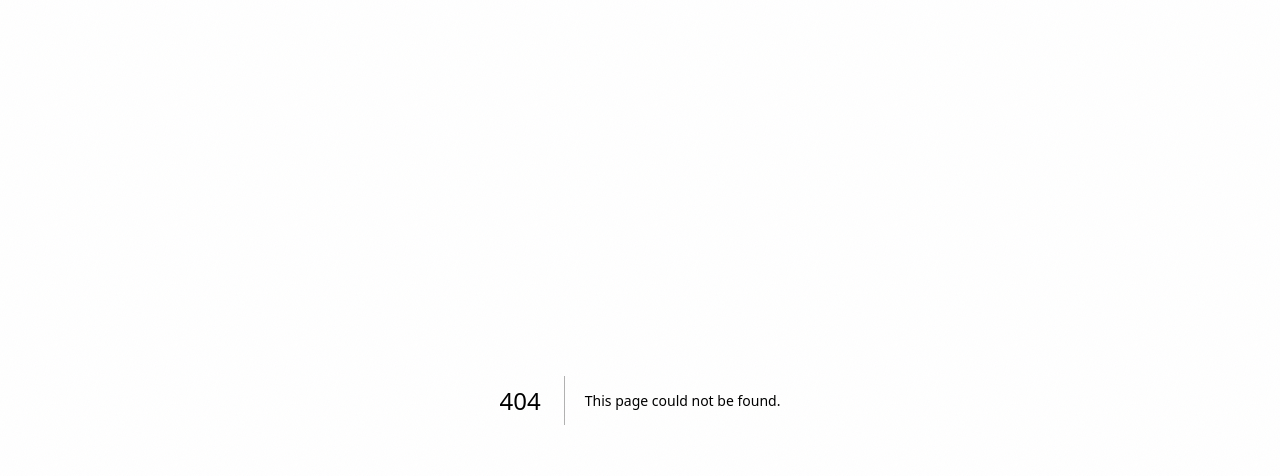
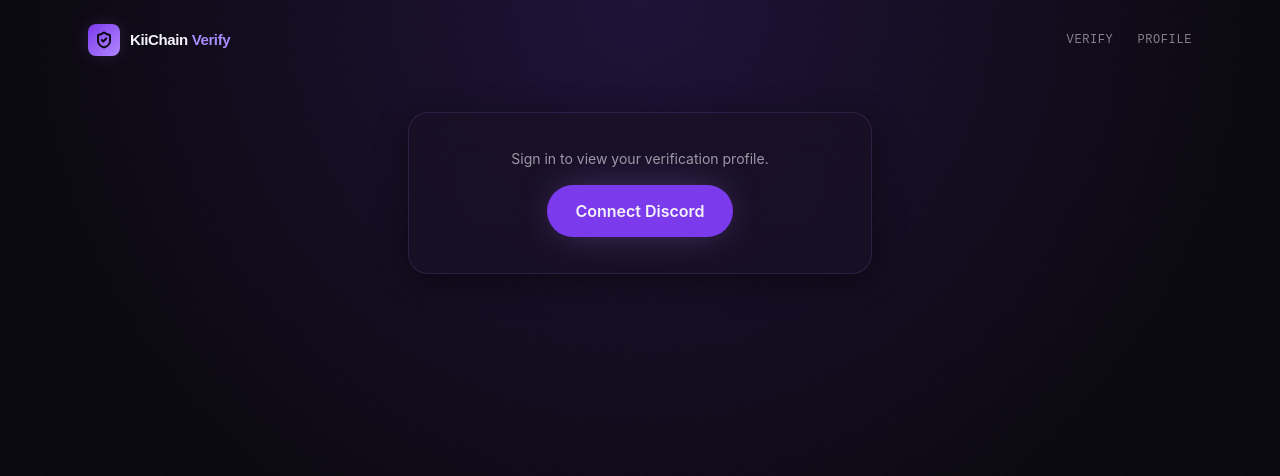
Before and after one commit to Dwise3310/kiichain-role-verification, a Next.js app: page /profile in a window 1280 px wide. Before the commit this address had no page. Shown: the top 476 px of the page. Built offline with nearby package versions, Linux system fonts and the light colour scheme; no server answers.

Commit message:
Add files via upload

```diff
--- /dev/null
+++ b/app/profile/ProfileClient.tsx
@@ -0,0 +1,115 @@
+"use client";
+
+import { useEffect, useState } from "react";
+import { useSession, signIn } from "next-auth/react";
+import Image from "next/image";
+import { Copy, Check, ShieldCheck, Loader2 } from "lucide-react";
+import Navbar from "@/components/Navbar";
+import GlassCard from "@/components/GlassCard";
+import { formatDate } from "@/lib/utils";
+
+interface MeResponse {
+  user: {
+    username: string;
+    avatarUrl: string;
+  };
+  submission: {
+    wallet_address: string;
+    wallet_type: string;
+    role_id: string;
+    status: string;
+    submitted_at: string;
+  } | null;
+}
+
+export default function ProfileClient() {
+  const { status } = useSession();
+  const [data, setData] = useState<MeResponse | null>(null);
+  const [copied, setCopied] = useState(false);
+
+  useEffect(() => {
+    if (status === "authenticated") {
+      fetch("/api/me")
+        .then((r) => r.json())
+        .then(setData);
+    }
+  }, [status]);
+
+  function copyAddress() {
+    if (!data?.submission) return;
+    navigator.clipboard.writeText(data.submission.wallet_address);
+    setCopied(true);
+    setTimeout(() => setCopied(false), 1500);
+  }
+
+  return (
+    <main className="relative min-h-screen">
+      <div className="pointer-events-none absolute inset-0 bg-radial-fade" />
+      <Navbar />
+      <section className="relative mx-auto flex max-w-lg flex-col items-center px-6 pb-24 pt-8">
+        {status === "loading" && (
+          <div className="flex items-center gap-2 text-mist/50">
+            <Loader2 className="h-4 w-4 animate-spin" /> Loading…
+          </div>
+        )}
+
+        {status === "unauthenticated" && (
+          <GlassCard className="flex w-full flex-col items-center gap-4 py-9 text-center">
+            <p className="text-sm text-mist/60">Sign in to view your verification profile.</p>
+            <button onClick={() => signIn("discord")} className="btn-primary">
+              Connect Discord
+            </button>
+          </GlassCard>
+        )}
+
+        {status === "authenticated" && !data && (
+          <div className="flex items-center gap-2 text-mist/50">
+            <Loader2 className="h-4 w-4 animate-spin" /> Loading profile…
+          </div>
+        )}
+
+        {status === "authenticated" && data && (
+          <GlassCard className="w-full py-8">
+            <div className="flex flex-col items-center gap-3 text-center">
+              {data.user?.avatarUrl && (
+                <Image src={data.user.avatarUrl} alt="" width={64} height={64} className="rounded-full shadow-glow-sm" />
+              )}
+              <h1 className="font-display text-lg font-semibold text-mist">{data.user?.username}</h1>
+
+              {data.submission ? (
+                <>
+                  <span className="mt-1 flex items-center gap-1.5 rounded-full bg-violet/15 px-3 py-1 font-mono text-[11px] uppercase tracking-wide text-violet-soft">
+                    <ShieldCheck className="h-3.5 w-3.5" /> {data.submission.status}
+                  </span>
+
+                  <div className="mt-6 w-full rounded-[1.25rem] border border-line bg-white/[0.02] p-4 text-left">
+                    <p className="font-mono text-[10px] uppercase tracking-wider text-mist/40">Wallet address</p>
+                    <div className="mt-1.5 flex items-center justify-between gap-2">
+                      <p className="break-all font-mono text-[13px] text-mist/85">{data.submission.wallet_address}</p>
+                      <button onClick={copyAddress} className="shrink-0 rounded-md p-1.5 text-mist/50 hover:bg-white/5 hover:text-violet-soft">
+                        {copied ? <Check className="h-4 w-4" /> : <Copy className="h-4 w-4" />}
+                      </button>
+                    </div>
+                  </div>
+
+                  <div className="mt-3 grid w-full grid-cols-2 gap-3 text-left">
+                    <div className="rounded-[1.25rem] border border-line bg-white/[0.02] p-3">
+                      <p className="font-mono text-[10px] uppercase tracking-wider text-mist/40">Chain type</p>
+                      <p className="mt-1 text-[13px] text-mist/80">{data.submission.wallet_type.toUpperCase()}</p>
+                    </div>
+                    <div className="rounded-[1.25rem] border border-line bg-white/[0.02] p-3">
+                      <p className="font-mono text-[10px] uppercase tracking-wider text-mist/40">Submitted</p>
+                      <p className="mt-1 text-[13px] text-mist/80">{formatDate(data.submission.submitted_at)}</p>
+                    </div>
+                  </div>
+                </>
+              ) : (
+                <p className="mt-2 text-[13px] text-mist/55">You haven&apos;t submitted a wallet yet.</p>
+              )}
+            </div>
+          </GlassCard>
+        )}
+      </section>
+    </main>
+  );
+}
--- /dev/null
+++ b/app/profile/page.tsx
@@ -0,0 +1,9 @@
+import ProfileClient from "./ProfileClient";
+
+// Force server-side rendering so the session is available before render
+export const dynamic = "force-dynamic";
+export const runtime = "nodejs";
+
+export default function ProfilePage() {
+  return <ProfileClient />;
+}
```
